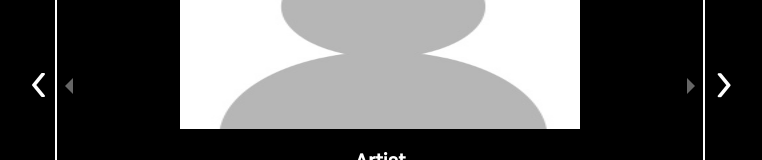
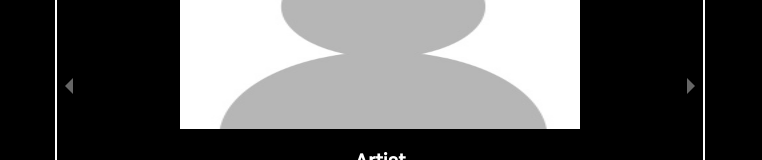
Before and after one commit to eyezek/dscvr, a React (Create React App) app: page / in a window 1280 px wide. Shown: the part 360-520 px from the top of the page, without its empty margins (260-1022 px from the left). Built offline with nearby package versions, Linux system fonts and the light colour scheme.

Commit message:
removed arrows

```diff
--- a/src/Discovery.js
+++ b/src/Discovery.js
@@ -7,17 +7,17 @@ class Discovery extends React.Component {
       <div id="discoverypage">
         <h1 id="discoverytitle">dscvry</h1>
         <div id="discoverycontainer">
-          <img
+          {/* <img
             className="arrows"
             alt="Arrow"
             src={require("./images/icons/icons8-chevron-left-30.png")}
-          />
+          /> */}
           <DiscoveryModal />
-          <img
+          {/* <img
             className="arrows"
             alt="Arrow"
             src={require("./images/icons/icons8-chevron-right-30.png")}
-          />
+          /> */}
         </div>
       </div>
     );
```
